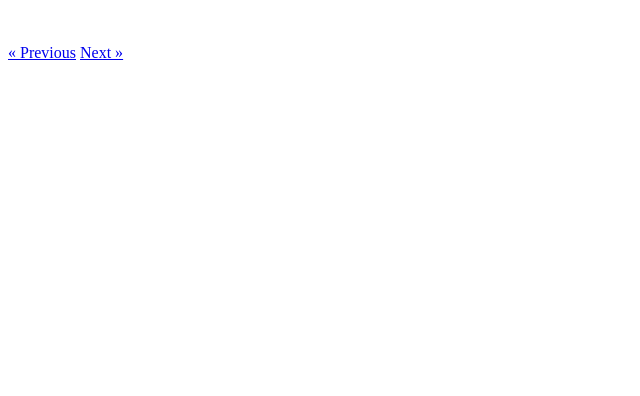
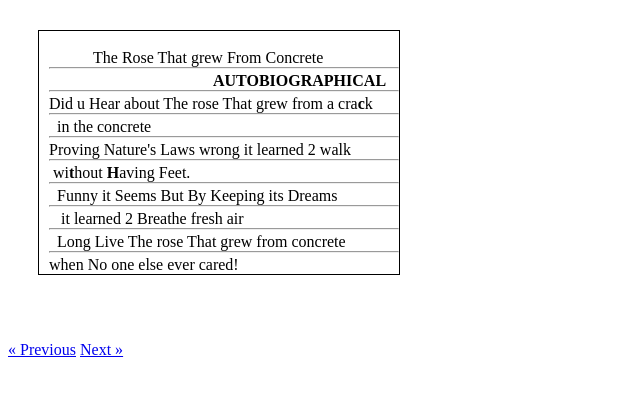
Before and after one commit to larrytun/LarryTunsethInteractivemedia341, a plain HTML site: page project2/variation11/index.html in a window 1280 px wide. Shown: the whole page, without its empty margins (0-640 px from the left). Drawn offline with Linux system fonts and the light colour scheme.

Commit message:
add variation 11 and link to index

```diff
--- a/project2/variation11/index.html
+++ b/project2/variation11/index.html
@@ -4,9 +4,31 @@
     <meta charset="UTF-8" />
     <meta http-equiv="X-UA-Compatible" content="IE=edge" />
     <meta name="viewport" content="width=device-width, initial-scale=1.0" />
+    <link rel="stylesheet" href="style.css">
     <title>Variation 11</title>
   </head>
   <body>
+    <div class="page">
+      <p>&nbsp;&nbsp;&nbsp;&nbsp;&nbsp;&nbsp;&nbsp;&nbsp;&nbsp;&nbsp;&nbsp;The Rose That grew From Concrete</p>
+      <hr>
+      <p>&nbsp;&nbsp;&nbsp;&nbsp;&nbsp;&nbsp;&nbsp;&nbsp;&nbsp;&nbsp;&nbsp;&nbsp;&nbsp;&nbsp;&nbsp;&nbsp;&nbsp;&nbsp;&nbsp;&nbsp;&nbsp;&nbsp;&nbsp;&nbsp;&nbsp;&nbsp;&nbsp;&nbsp;&nbsp;&nbsp;&nbsp;&nbsp;&nbsp;&nbsp;&nbsp;&nbsp;&nbsp;&nbsp;&nbsp;&nbsp;&nbsp;<strong>AUTOBIOGRAPHICAL</strong></p>
+      <hr>
+      <p>Did u Hear about The rose That grew from a cra<strong>c</strong>k</p>
+      <hr>
+      <p>&nbsp;&nbsp;in the concrete</p>
+      <hr>
+      <p>Proving Nature's Laws wrong it learned 2 walk</p>
+      <hr>
+      <p>&nbsp;wi<strong>t</strong>hout <strong>H</strong>aving Feet.</p>
+      <hr>
+      <p>&nbsp;&nbsp;Funny it Seems But By Keeping its Dreams</p>
+      <hr>
+      <p>&nbsp;&nbsp; it learned 2 Breathe fresh air</p>
+      <hr>
+      <p>&nbsp;&nbsp;Long Live The rose That grew from concrete</p>
+      <hr>
+      <p>when No one else ever cared!</p>
+    </div>
 
     <div class="nav">
       <br>
--- /dev/null
+++ b/project2/variation11/style.css
@@ -0,0 +1,14 @@
+.page {
+  max-width: 350px;
+  margin: 30px;
+  border: 1px solid black;
+  padding: 15px 0 0 10px;
+}
+
+.page hr {
+  margin: 0;
+}
+
+.page p {
+  margin: 3px 0 0;
+}
```
Also changed, not shown: project2/index.html (+20 -0 lines).
